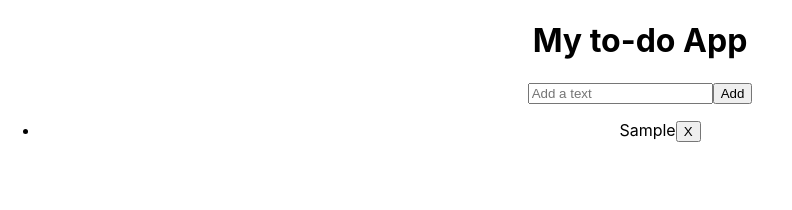
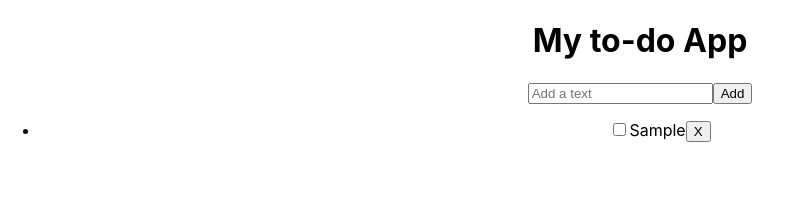
Before and after one commit to niveditanagar/ToDoList, a React (Create React App) app: page / in a window 1280 px wide. Both pictures are taken after typing "Sample" into the empty fields and a click on the button "Add". Shown: the top 210 px of the page, without its empty margins (0-792 px from the left). Built offline with nearby package versions, Linux system fonts and the light colour scheme.

Commit message:
added toggle feature and created an object to push to add button

```diff
--- a/src/components/ToDos.js
+++ b/src/components/ToDos.js
@@ -17,7 +17,7 @@ useEffect(() => {
  function addTodo() {
    if(text.trim() === '') return;
 
-   setTodos([...todos, text]);
+   setTodos([...todos, {  text: text, completed: false }]);
    setText("");
  }
 
@@ -25,6 +25,13 @@ useEffect(() => {
  function removeTodo(indextoRemove) {
    setTodos(todos.filter((_, index) => index !== indextoRemove)); // _ is a placeholder for the first argument which we don't use
  }
+
+ //to toggle a todo
+ function toggleTodo(index) {
+    setTodos(todos.map((todo, i) =>
+      i === index ? { ...todo, completed: !todo.completed } : todo
+    ));
+  }
 
     return (
 
@@ -42,9 +49,15 @@ useEffect(() => {
 
             <ul>
                 {todos.map( (todo, index) => (
-                <li key={index}>
-                {todo}
+                <li key={index} style={{ textDecoration: todo.completed ? 'line-through' : 'none' }}>
+                     <input
+              type="checkbox"
+              checked={todo.completed}
+              onChange={() => toggleTodo(index)}
+            />
+                {todo.text}
                 <button onClick={ () => removeTodo(index)}>X</button>
+
                 </li>
                 ))}
             </ul>
```
